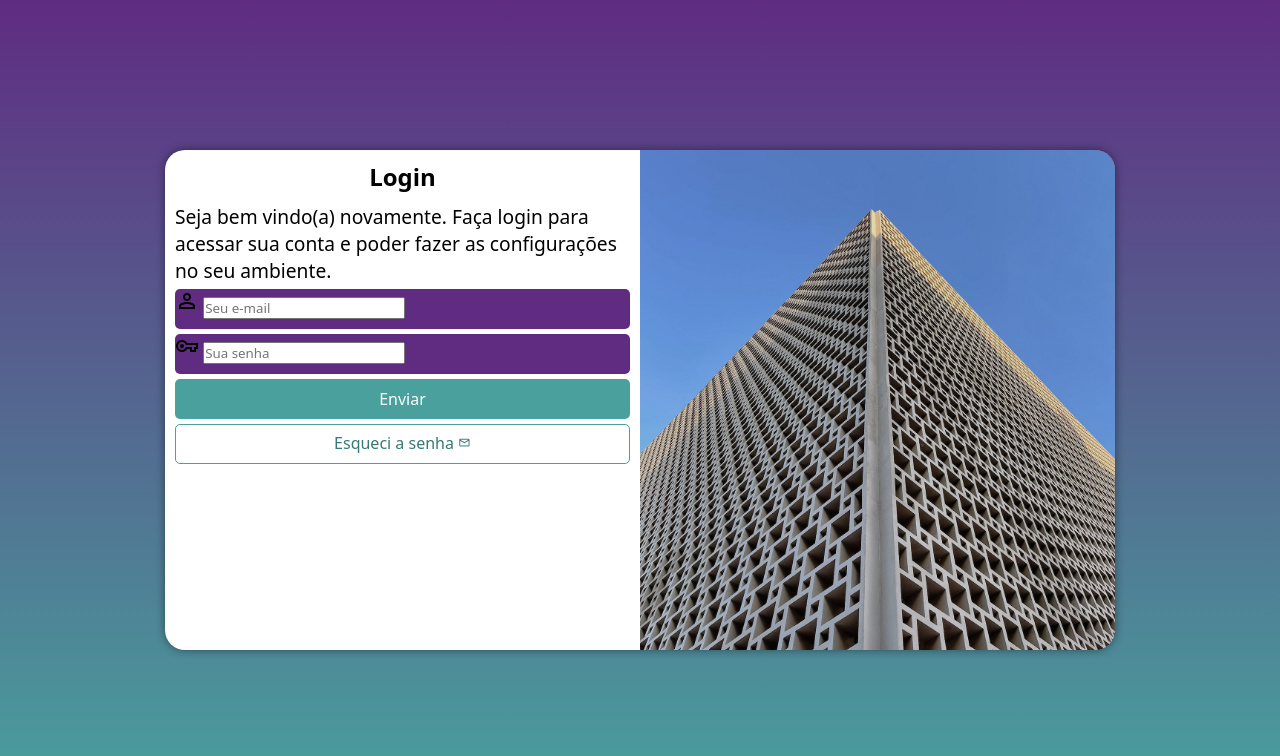
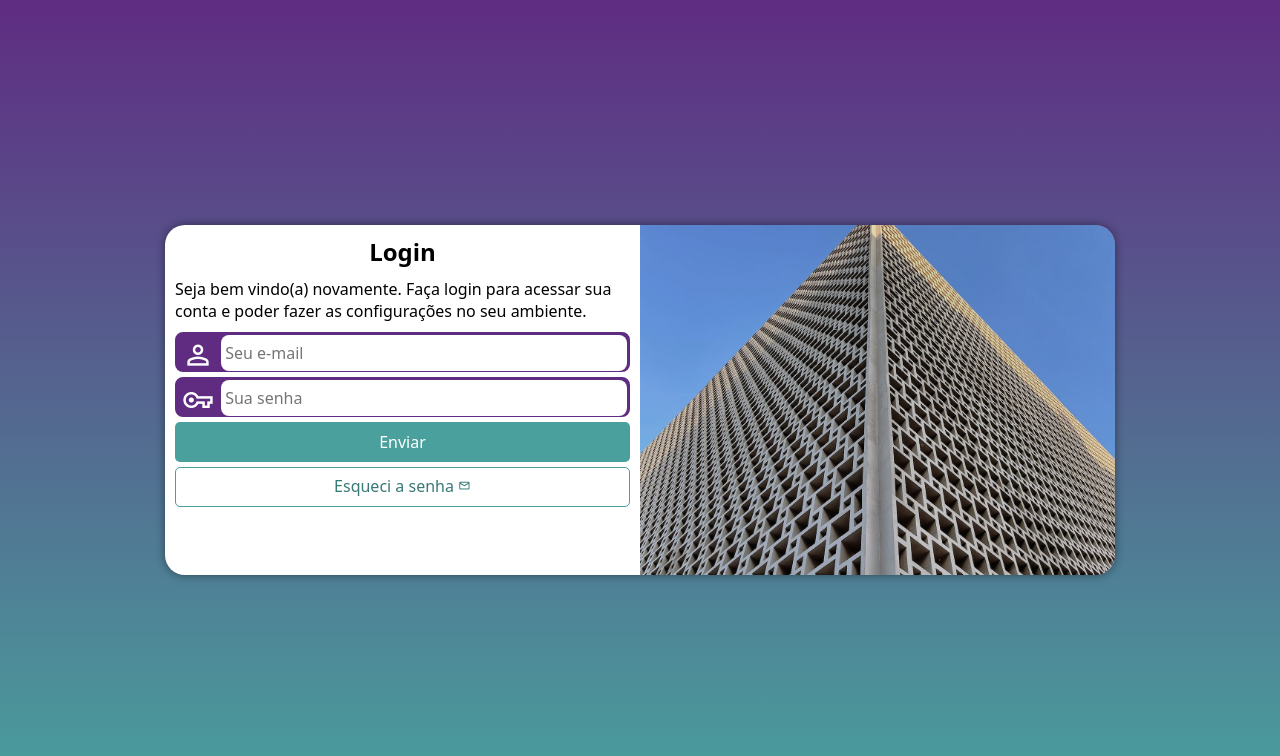
Before and after one commit to oKiraAlter/projeto-login, a plain HTML site: page index.html in a window 1280 px wide. Drawn offline with nearby package versions, Linux system fonts and the light colour scheme.

Commit message:
Projeto finalizado

```diff
--- a/estilos/media-query.css
+++ b/estilos/media-query.css
@@ -19,6 +19,7 @@
 
     section#login{
         width: 80vw;
+        height: 280px;
     }
 
     section#login > div#imagem {
@@ -41,6 +42,7 @@
 
     section#login{
         width: 950px;
+        height: 350px;
     }
 
     section#login > div#imagem {
@@ -55,6 +57,7 @@
     }
 
     div#formulario > p{
-        font-size: 1.2em;
+        font-size: 1em;
+        margin: 10px 0px;
     }
 }
--- a/estilos/style.css
+++ b/estilos/style.css
@@ -29,15 +29,15 @@
     position: absolute;
     top: 50%;
     left: 50%;
-    transform: translate(-50%,-50%);
     overflow: hidden; /* Tudo que estiver fora da borda vai ficar escondido */
 
     background-color: white;
     width: 250px;
-    height: 500px;
+    height: 515px;
     border-radius: 20px;
     box-shadow: 0px 0px 10px rgba(0, 0, 0, 0.452);
 
+    transform: translate(-50%,-50%);
     transition: width .3s, height .3s;
     transition-timing-function: ease;
 }
@@ -66,15 +66,33 @@
 
 form > div.campo {
     background-color: #5f2c82;
+    border: 2px solid #5f2c82;
     display: block;
     width: 100%;
     height: 40px;
-    border-radius: 5px;
+    border-radius: 8px;
     margin: 5px 0px;
 }
 
 div.campo > label {
     display: none;
+}
+
+div.campo > span {
+    color: white;
+    font-size: 2em;
+    width: 40px;
+    padding: 5px;
+}
+
+div.campo > input {
+    font-size: 1em;
+    width: calc(100% - 45px);
+    height: 100%;
+    border: 0px;
+    border-radius: 8px;
+    padding: 4px;
+    transform: translateY(-12px);
 }
 
 form > input[type=submit] {
```
